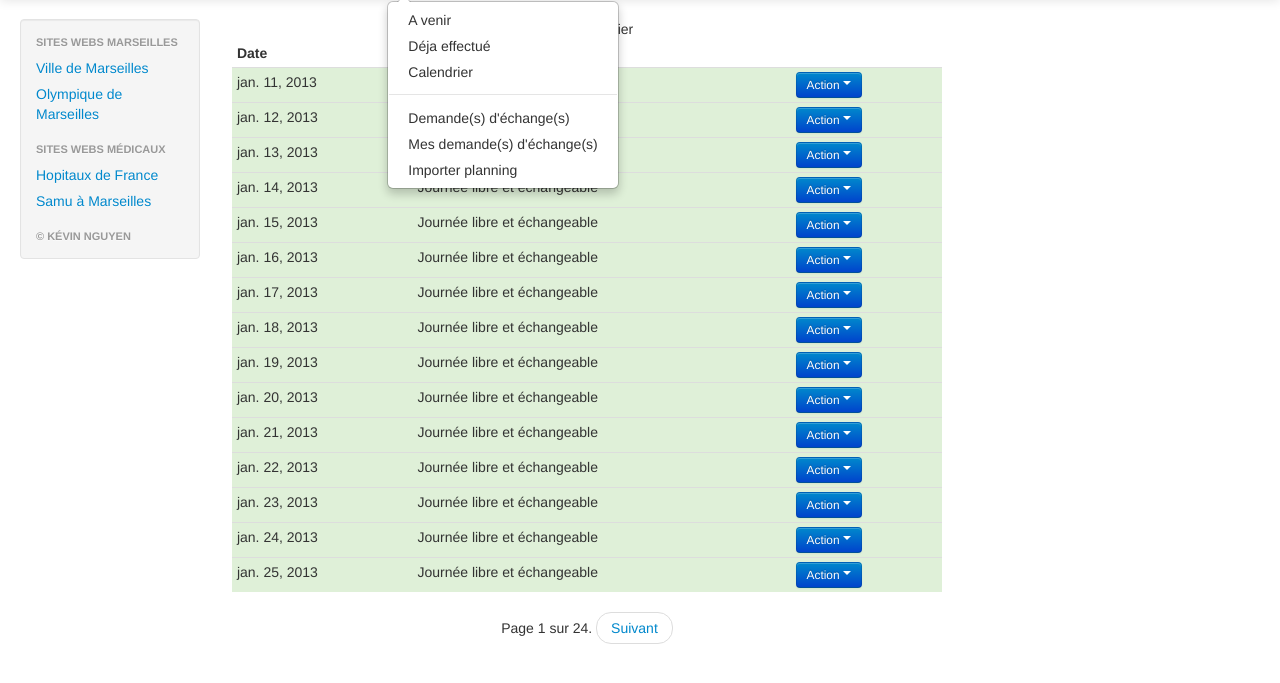
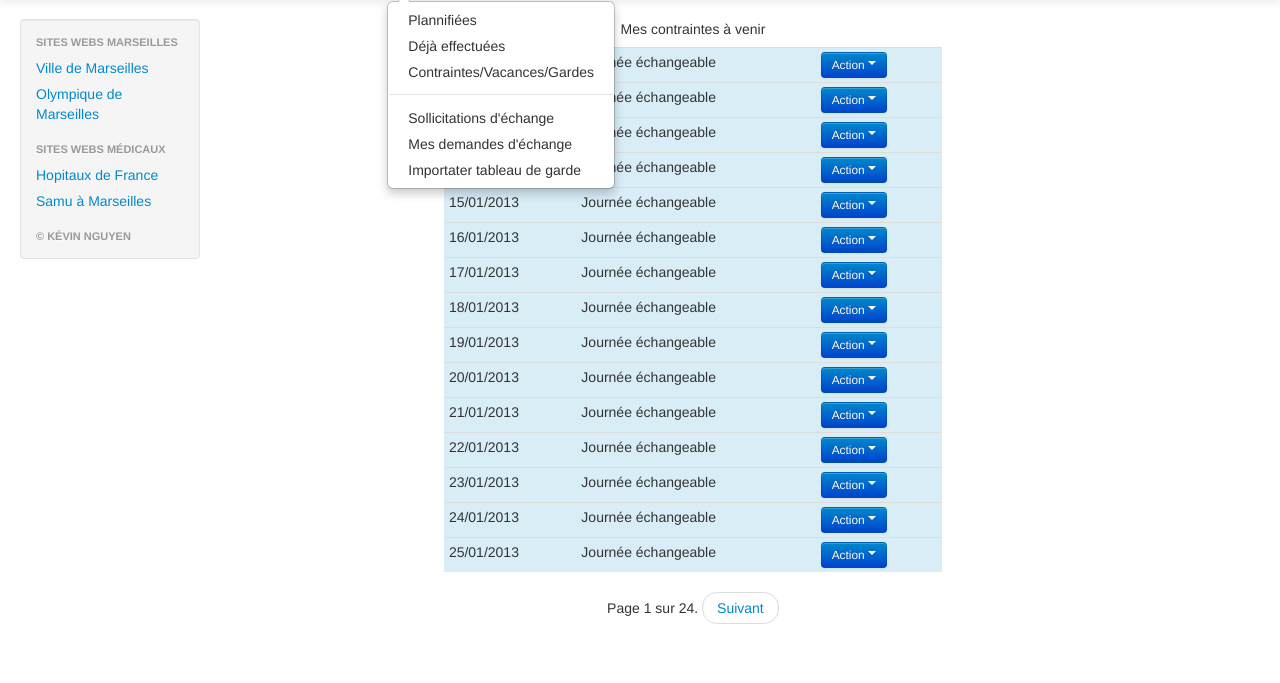
Before and after one commit to kadoret/Hospital-Planning, a Django app: page /planning/calendar_view/ in a window 1280 px wide, after a click on "Mon tableau de garde". Shown: the part 41-724 px from the top of the page. Run offline with Django 3.2, Linux system fonts and the light colour scheme; the visitor is signed in with stand-in values (Sample User, id 1); data that the repository does not hold is empty; parts of the project's set-up code (start-up, migrations or seed data) failed here and were passed over; some libraries are stand-ins or nearby versions.

Commit message:
Last commit

```diff
--- a/Hospital_Planning/planning/forms.py
+++ b/Hospital_Planning/planning/forms.py
@@ -13,7 +13,7 @@ class PlanningImportForm(forms.Form):
 	#TODO ovveride is_valid()
 
 	def save(*args, **kwargs):
-		handle_uploaded_planning(kwargs['file'])
+		return handle_uploaded_planning(kwargs['file'])
 
 
 class PlanningSwapForm(forms.Form):
--- a/Hospital_Planning/planning/models.py
+++ b/Hospital_Planning/planning/models.py
@@ -1,5 +1,5 @@
 from django.db import models
-from services.models import doctors_jobs, jobs
+from services.models import jobs
 # Create your models here.
 
 
--- a/Hospital_Planning/planning/views.py
+++ b/Hospital_Planning/planning/views.py
@@ -17,7 +17,6 @@ class calendar:
 def reserved_day_add(request, year, month, day):
 	aDay = datetime.date(int(year),int(month),int(day))
 	reserved_days.objects.create(day = aDay, pdoctor_id = request.user.id)
-	print request
 	return HttpResponseRedirect(request.REQUEST.get('next', '/planning/calendar_view'))
 
 @login_required
@@ -37,6 +36,8 @@ def calendar_view(request):
 	while day_begin < day_end:
 		aPlanning = planning.objects.filter(pdoctor = request.user, day = day_begin)
 		aReserved = reserved_days.objects.filter(pdoctor = request.user, day = day_begin)
+		if aPlanning and aReserved:
+			aReserved.delete()
 		if not aPlanning and not aReserved:
 			calendar_list.append(calendar(day_begin, 0))
 		elif aReserved:
@@ -62,11 +63,17 @@ def import_planning(request):
 	if request.method == 'POST':
 		form = PlanningImportForm(request.POST, request.FILES)
 		if form.is_valid():
-			form.save(file = request.FILES['file'])
-			return HttpResponseRedirect('/planning/my_planning_view/0')
+			(status, failed, updated, created ) = form.save(file = request.FILES['file'])
+			message = "created : " + str(created) + ", failed: " + str(failed) + ", updated : " +  str(updated)
+			new_form = PlanningImportForm()
+			print message
+			return render(request,'planning/import.html', {'form': new_form,
+										'redirect' : True,
+										'status': status,
+										'message': message})
 	else:
 		form = PlanningImportForm()
-		return render(request, 'planning/import.html', {'form': form})
+		return render(request, 'planning/import.html', {'form': form, 'redirect' : False})
 
 @login_required
 def my_planning_view(request, old = '0'):
@@ -75,12 +82,30 @@ def my_planning_view(request, old = '0'):
 						pdoctor = request.user,
 						day__range = [ datetime.date.today(),
 								datetime.date.today() + timedelta( days = 360 ) ])
-		return render(request, 'planning/planning_view.html', {'current_planning': aPlanningList, 'old': False})
+
+		paginator = Paginator(aPlanningList, 15)
+		page = request.GET.get('page')
+		try:
+			planning_page = paginator.page(page)
+		except PageNotAnInteger:
+			planning_page = paginator.page(1)
+		except EmptyPage:
+			planning_page = paginator.page(paginator.num_pages)
+		return render(request, 'planning/planning_view.html', {'current_planning': planning_page, 'old': False})
+
 	else:
 		aPlanningList = planning.objects.filter(pdoctor = request.user
 							).exclude( day__range = [ datetime.date.today(),
 										  datetime.date.today() + timedelta( days = 360 )])
-	return render (request, 'planning/planning_view.html', {'current_planning': aPlanningList, 'old': True})
+	paginator = Paginator(aPlanningList, 15)
+	page = request.GET.get('page')
+	try:
+		planning_page = paginator.page(page)
+	except PageNotAnInteger:
+		planning_page = paginator.page(1)
+	except EmptyPage:
+		planning_page = paginator.page(paginator.num_pages)
+	return render (request, 'planning/planning_view.html', {'current_planning': planning_page, 'old': True})
 
 @login_required
 def auto_swap(request, planning_id):
--- a/Hospital_Planning/templates/base/base.html
+++ b/Hospital_Planning/templates/base/base.html
@@ -40,14 +40,14 @@
 					 <li class="dropdown">
                 				<a class="dropdown-toggle" id="planning" role="button" data-toggle="dropdown" href="#">Mon tableau de garde <b class="caret"></b></a>
                 				<ul id="menu_planning" class="dropdown-menu" role="menu" aria-labelledby="planning">
-                  					<li><a tabindex="-1" href="/planning/my_planning_view/0/">A venir</a></li>
-							<li><a tabindex="-1" href="/planning/my_planning_view/1/">Déja effectué</a></li>
-							<li><a tabindex="-1" href="/planning/calendar_view">Calendrier</a></li>
+                  					<li><a tabindex="-1" href="/planning/my_planning_view/0/">Plannifiées </a></li>
+							<li><a tabindex="-1" href="/planning/my_planning_view/1/">Déjà effectuées</a></li>
+							<li><a tabindex="-1" href="/planning/calendar_view">Contraintes/Vacances/Gardes</a></li>
 							<li class="divider"></li>
-							<li><a tabindex="-1" href="/planning/swap_request_display">Demande(s) d'échange(s)</a></li>
-							<li><a tabindex="-1" href="/planning/my_swap_request_display">Mes demande(s) d'échange(s)</a></li>
+							<li><a tabindex="-1" href="/planning/swap_request_display">Sollicitations d'échange</a></li>
+							<li><a tabindex="-1" href="/planning/my_swap_request_display">Mes demandes d'échange</a></li>
 							{% if perms.planning.add_planning %}
-								<li><a tabindex="-1" href="/planning/import_planning">Importer planning</a></li>
+								<li><a tabindex="-1" href="/planning/import_planning">Importater tableau de garde</a></li>
 							{% endif %}
                					</ul>
               				</li>
@@ -76,10 +76,13 @@
           		</div><!--/.well -->
 		{% endblock %}
         	</div><!--/span-->
-		<div class="span7">
+		<div class="span2">
+		{% block left %}{% endblock %}
+		</div>
+		<div class="span5">
 		{% block content %}{% endblock %}
 		</div>
-		<div class="span3">
+		<div class="span2">
 		{% block help %}{% endblock %}
 		</div>
 	</div>
--- a/Hospital_Planning/templates/planning/avaibilities.html
+++ b/Hospital_Planning/templates/planning/avaibilities.html
@@ -2,19 +2,19 @@
 {% block content %}
 {% include "base/status.html" %}
 <table class="table table-striped table-condensed">
-<caption> Mon calendrier<caption>
+<caption> Mes contraintes à venir<caption>
 <thead>
 <tr>
-                <th> Date </th>
-                <th> Status </th>
+                <th>  </th>
+                <th>  </th>
 		<th> </th>
 </tr>
 <tbody>
 {% for calendar in calendar_list %}
 {% if  calendar.description  == 2 %}
-	<tr class="info">
-	<td> {{ calendar.day }}</td>
-	<td> Journée libre mais non échangeable</td>
+	<tr class="warning">
+	<td> {{ calendar.day|date:'d/m/Y' }}</td>
+	<td> Journée non échangeable</td>
 	<td>
  	<div class="btn-group">
 		 <a class="btn dropdown-toggle btn-primary btn-small" data-toggle="dropdown" href="#">
@@ -29,13 +29,13 @@
 
 {% elif  calendar.description  == 1 %}
 	<tr class="error">
-	<td> {{ calendar.day }}</td>
+	<td> {{ calendar.day|date:'d/m/Y' }}</td>
 	<td> Garde plannifiée</td>
 	<td></td>
 {% else %}
-	<tr class="success">
-	<td> {{ calendar.day }}</td>
-	<td> Journée libre et échangeable</td>
+	<tr class="info">
+	<td> {{ calendar.day|date:'d/m/Y' }}</td>
+	<td> Journée échangeable</td>
 	<td>
 	<div class="btn-group">
 		<a class="btn dropdown-toggle btn-primary btn-small" data-toggle="dropdown" href="#">
--- a/Hospital_Planning/templates/planning/import.html
+++ b/Hospital_Planning/templates/planning/import.html
@@ -1,6 +1,9 @@
 {% extends "base/base.html" %}
 {% block content %}
-<form action="import_planning/" method="post" enctype='multipart/form-data' >{% csrf_token %}
+
+{% include "base/status.html" %}
+
+<form action="/planning/import_planning/" method="post" enctype='multipart/form-data' >{% csrf_token %}
 {{ form.as_p }}
 <input type="submit" value="Importer" />
 </form>
```
Also changed, not shown: Hospital_Planning/planning/extra/methods.py (+33 -14 lines), Hospital_Planning/planning/tests.py (+10 -6 lines), Hospital_Planning/services/form.py (+9 -2 lines), Hospital_Planning/services/models.py (+12 -11 lines), Hospital_Planning/templates/planning/planning_view.html (+24 -7 lines).
